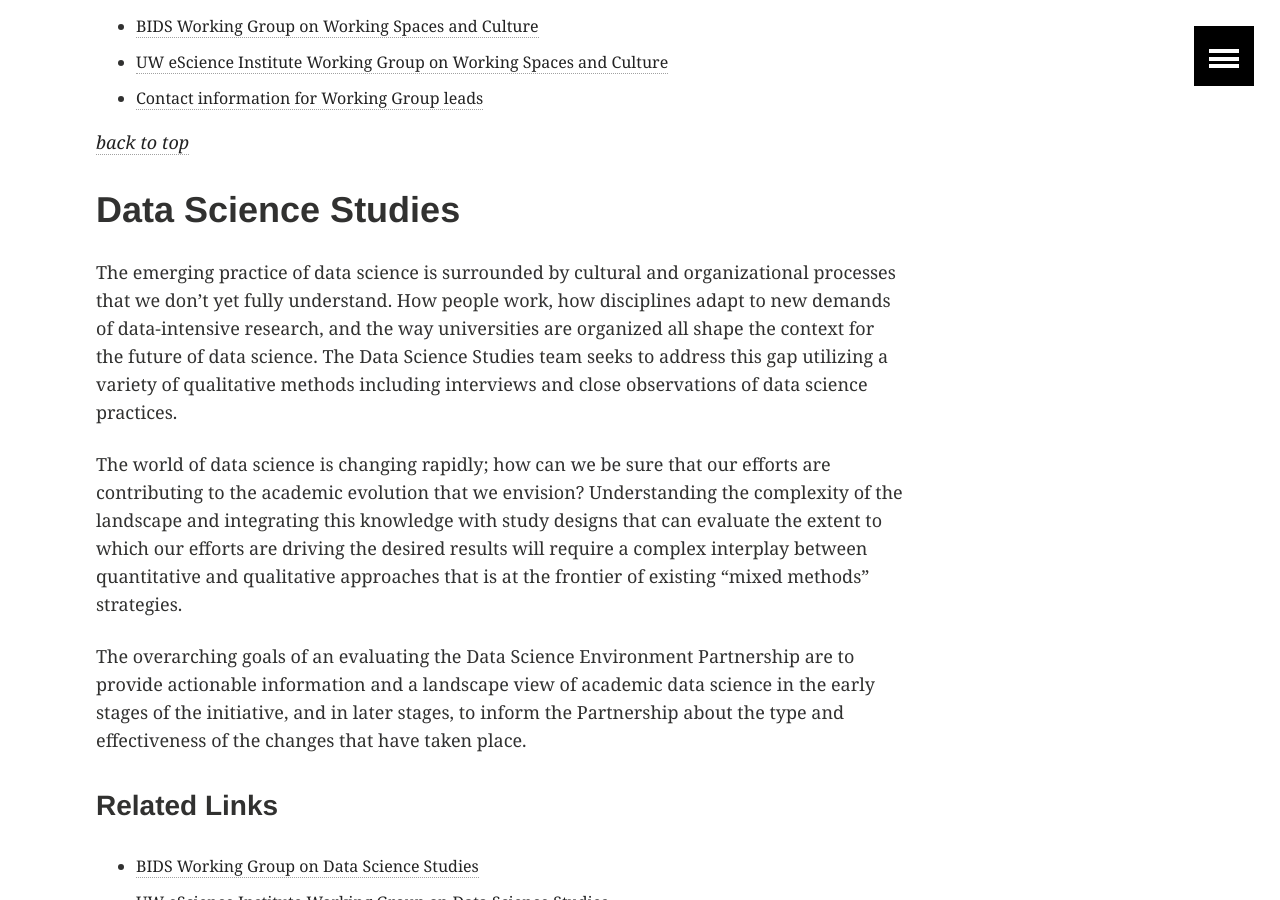
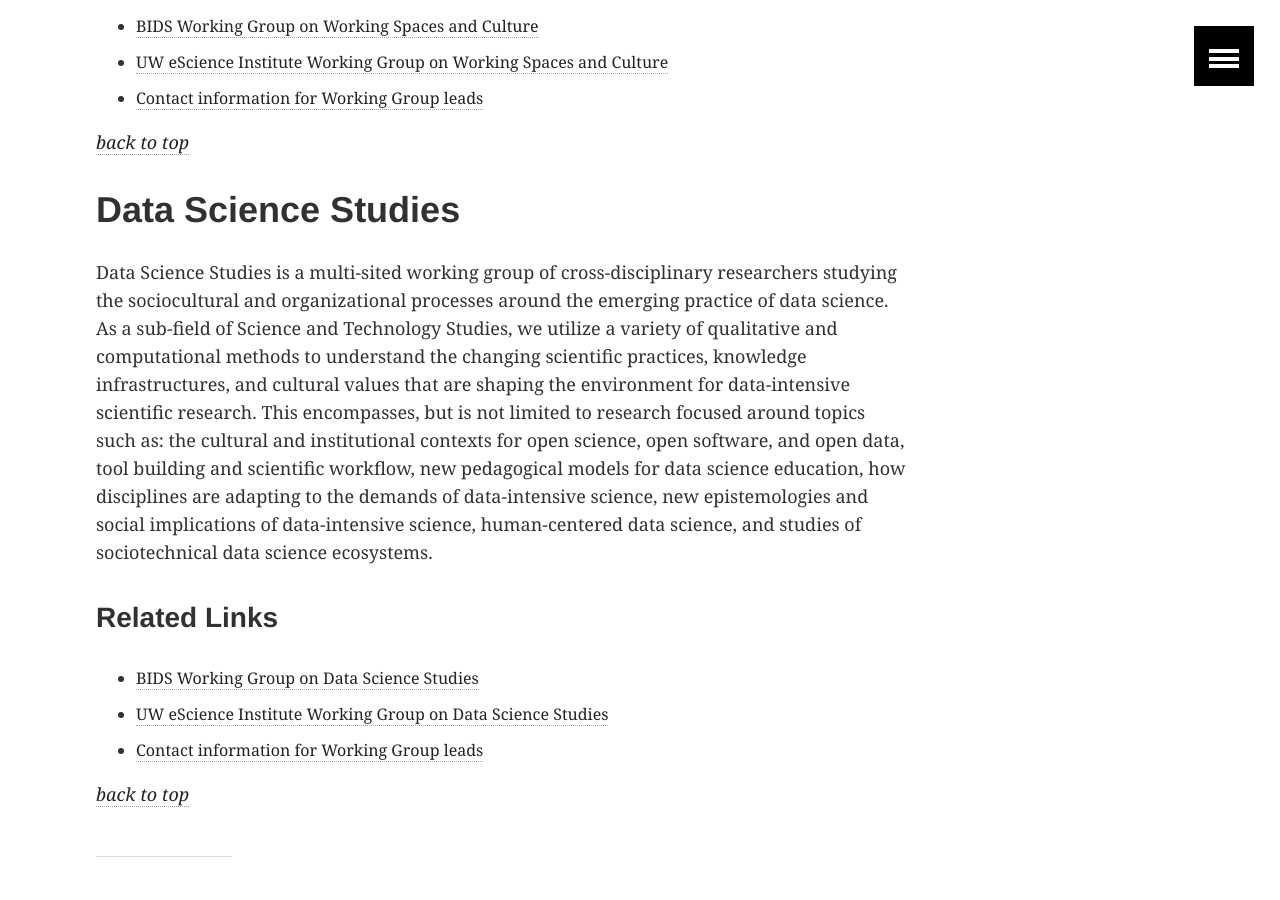
Before and after one commit to DDD-Moore/msdse, a Jekyll site: the page built from themes.md, in a window 1280 px wide and 900 px high, scrolled down 5270 px. Built offline with Jekyll 4.4.1, drawn with Linux system fonts in a browser that asks for light colours.

Commit message:
update data science studies group description

```diff
--- a/themes.md
+++ b/themes.md
@@ -104,11 +104,8 @@ _[back to top](/themes#themetop)_
 
 # <a name="ethnography"></a>Data Science Studies
 
-The emerging practice of data science is surrounded by cultural and organizational processes that we don’t yet fully understand. How people work, how disciplines adapt to new demands of data-intensive research, and the way universities are organized all shape the context for the future of data science. The Data Science Studies team seeks to address this gap utilizing a variety of qualitative methods including interviews and close observations of data science practices.
-
-The world of data science is changing rapidly; how can we be sure that our efforts are contributing to the academic evolution that we envision? Understanding the complexity of the landscape and integrating this knowledge with study designs that can evaluate the extent to which our efforts are driving the desired results will require a complex interplay between quantitative and qualitative approaches that is at the frontier of existing “mixed methods” strategies.
-
-The overarching goals of an evaluating the Data Science Environment Partnership are to provide actionable information and a landscape view of academic data science in the early stages of the initiative, and in later stages, to inform the Partnership about the type and effectiveness of the changes that have taken place.
+Data Science Studies is a multi-sited working group of cross-disciplinary researchers studying the sociocultural and organizational processes around the emerging practice of data science. As a sub-field of Science and Technology Studies, we utilize a variety of qualitative and computational methods to understand the changing scientific practices, knowledge infrastructures, and cultural values that are shaping the environment for data-intensive scientific research. This encompasses, but is not limited to research focused around topics such as: the cultural and institutional contexts for open science, open software, and open data, tool building and scientific workflow, new pedagogical models for data science education, how disciplines are adapting to the demands of data-intensive science, new epistemologies and social implications of data-intensive science, human-centered data science, and studies of sociotechnical
+data science ecosystems.
 
 ### Related Links
 
```
